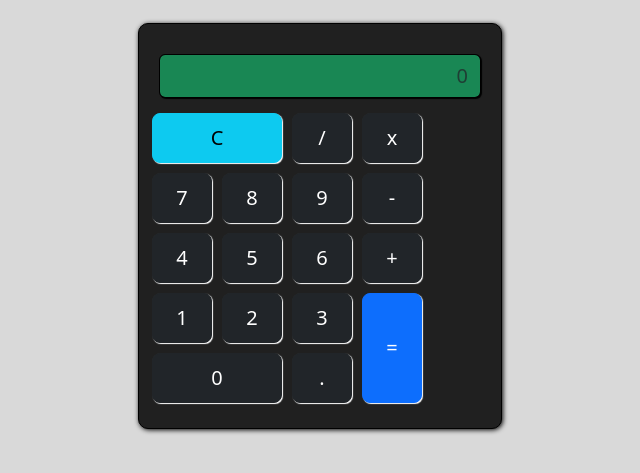
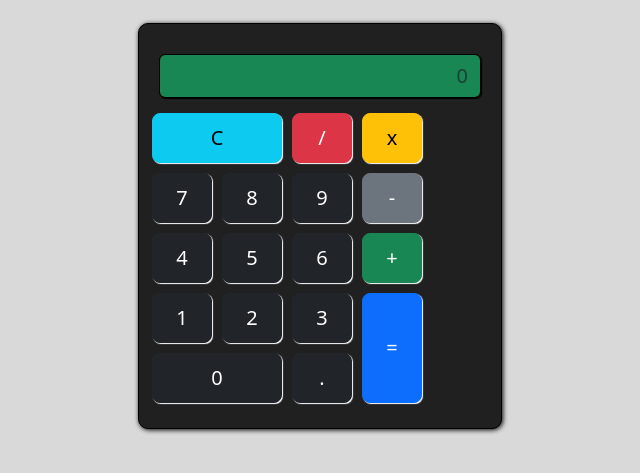
Before and after one commit to mateuswillian/JAVASCRIPT, a website: page html_JS/calculadora.html in a window 1280 px wide. Shown: the part 97-570 px from the top of the page, without its empty margins (320-960 px from the left). Drawn offline with nearby package versions, Linux system fonts and the light colour scheme.

Commit message:
dando toques na calculadora

```diff
--- a/html_JS/calculadora.html
+++ b/html_JS/calculadora.html
@@ -17,20 +17,20 @@
                     <input id="resultado" type="text" class="form-control resultado bg-success" placeholder="0" disabled="disabled">
                     <div class="row">
                         <button type="button" class="btn btn-info btn-lg clear fw-light" onclick="calcular('acao', 'c')">C</button>
-                        <button type="button" class="btn btn-dark btn-lg  fw-light" onclick="calcular('acao', '/')">/</button>
-                        <button type="button" class="btn btn-dark btn-lg  fw-light" onclick="calcular('acao', '*')">x</button>
+                        <button type="button" class="btn btn-danger btn-lg  fw-light" onclick="calcular('acao', '/')">/</button>
+                        <button type="button" class="btn btn-warning btn-lg  fw-light" onclick="calcular('acao', '*')">x</button>
                     </div>
                     <div class="row">
                         <button type="button" class="btn btn-dark btn-lg  fw-light"  onclick="calcular('num', '7')">7</button>
                         <button type="button" class="btn btn-dark btn-lg  fw-light"  onclick="calcular('num', '8')">8</button>
                         <button type="button" class="btn btn-dark btn-lg  fw-light"  onclick="calcular('num', '9')">9</button>
-                        <button type="button" class="btn btn-dark btn-lg  fw-light"  onclick="calcular('acao', '-')">-</button>
+                        <button type="button" class="btn btn-secondary btn-lg  fw-light"  onclick="calcular('acao', '-')">-</button>
                     </div>
                     <div class="row">
                         <button type="button" class="btn btn-dark btn-lg  fw-light"  onclick="calcular('num', '4')">4</button>
                         <button type="button" class="btn btn-dark btn-lg  fw-light"  onclick="calcular('num', '5')">5</button>
                         <button type="button" class="btn btn-dark btn-lg  fw-light"  onclick="calcular('num', '6')">6</button>
-                        <button type="button" class="btn btn-dark btn-lg  fw-light"  onclick="calcular('acao', '+')">+</button>
+                        <button type="button" class="btn btn-success btn-lg  fw-light"  onclick="calcular('acao', '+')">+</button>
                     </div>
                     <div class="row">
                         <button type="button" class="btn btn-dark btn-lg  fw-light"  onclick="calcular('num', '1')">1</button>
```
